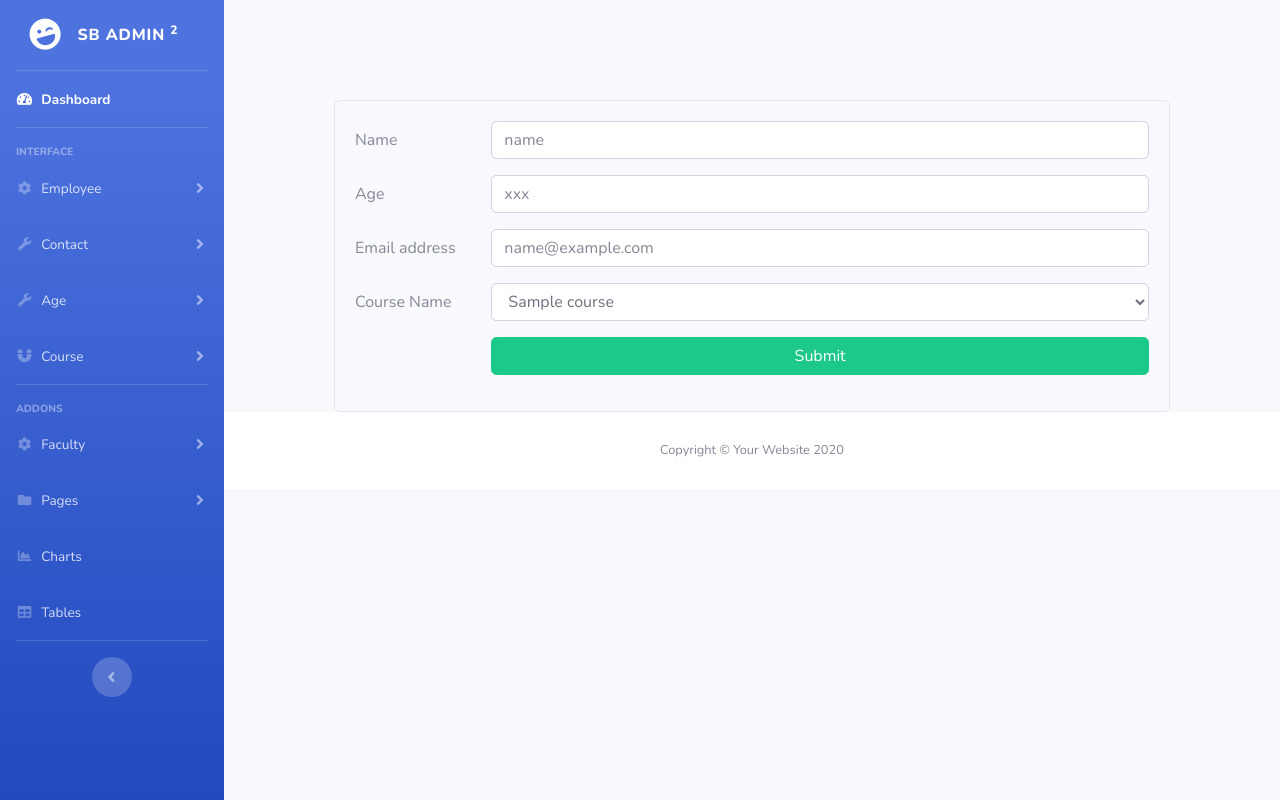
After one commit to Jasmine3014/First-curd_project-php, a PHP site: page /faculty.php in a window 1280 px wide. The commit adds this page. Run offline with PHP 8.4, Linux system fonts and the light colour scheme; tables that the repository leaves empty or names only in its code hold one stand-in row (values such as "Sample post").

Commit message:
faculty add

```diff
--- a/course_view.php
+++ b/course_view.php
@@ -15,7 +15,7 @@ $query=mysqli_query($mysqli,$sql);
     <thead>
       <tr>
         <th>id</th>
-        <th>course name</th>
+        <th>course Name</th>
       </tr>
     </thead>
     <tbody>
--- /dev/null
+++ b/faculty.php
@@ -0,0 +1,93 @@
+<?php require_once('header.php')?>
+<?php require_once('handle/database/db.php');
+ if(isset($_POST['submit'])){
+     $name = $_POST['name'];
+
+     $age = $_POST['age'];
+     $email = $_POST['email'];
+     $course_name = $_POST['course_name'];
+
+
+
+
+    $sql="INSERT INTO `faculty`(`name`, `age`, `email`,`course_name`) VALUES ('$name','$age', '$email','$course_name')";
+    // print_r($sql);
+
+    if(mysqli_query($mysqli,$sql)){
+
+        echo "<h2 class='text-center text-sucess'>Sucess</h2>";
+    }
+    else{
+        echo "failed";
+    }
+
+
+}
+
+$sql="SELECT *FROM course";
+$query=mysqli_query($mysqli,$sql);
+
+?>
+    <div class="container">
+        <div class="row">
+            <div class="col-lg-10 offset-md-1" style="margin-top: 100px;">
+                <div class="card card-body bg-light">
+                    <form action="" method="post" enctype="multipart/form-data">
+                         <div class="form-group row">
+                            <label class="col-lg-2 col-form-label" for="exampleFormControlTextarea1">Name</label>
+                            <div class="col-lg-10">
+                                <input type="text"  name="name"  class="form-control" placeholder="name" required></input>
+                            </div>
+
+                        </div>
+                           <div class="form-group row">
+                            <label class="col-lg-2 col-form-label" for="exampleFormControlInput1">Age</label>
+                            <div class="col-lg-10">
+                                <input type="text" name="age" class="form-control"
+                                       placeholder="xxx" required>
+                            </div>
+                        </div>
+
+
+
+                        <div class="form-group row">
+                            <label class="col-lg-2 col-form-label" for="exampleFormControlInput1">Email address</label>
+                            <div class="col-lg-10">
+                                <input type="email" name="email" class="form-control"
+                                       placeholder="name@example.com" required>
+                            </div>
+                        </div>
+
+                     <div class="form-group row">
+                            <label class="col-lg-2 col-form-label" for="exampleFormControlSelect1">Course Name</label>
+                            <div class="col-lg-10">
+                                <select class="form-control" name="course_name">
+
+                                 <?php while ($data=mysqli_fetch_array($query)) { ?>
+                                    <option value="<?php echo $data ["id"] ?>"><?php echo $data ["course_name"] ?></option> <?php } ?>
+
+                                </select>
+                            </div>
+                        </div>
+
+
+
+                        <div class="form-group row">
+                            <div class="offset-lg-2 col-lg-10">
+                                <input type="submit" name="submit" class="btn btn-success btn-block">
+                            </div>
+                        </div>
+
+                    </form>
+
+
+                </div>
+
+
+            </div>
+
+        </div>
+
+    </div>
+
+    <?php require_once('fotter.php') ?>
--- a/header.php
+++ b/header.php
@@ -63,7 +63,7 @@
         <div id="collapseTwo" class="collapse" aria-labelledby="headingTwo" data-parent="#accordionSidebar">
           <div class="bg-white py-2 collapse-inner rounded">
             <h6 class="collapse-header">Employee:</h6>
-            <a class="collapse-item" href="employee.php">View employee</a>
+            <a class="collapse-item" href="employee.php">Add employee</a>
             <a class="collapse-item" href="employee_view.php">Employee list</a>
 
 
@@ -126,6 +126,23 @@
       <div class="sidebar-heading">
         Addons
       </div>
+       <!-- Nav Item - Pages Collapse Menu -->
+      <li class="nav-item">
+        <a class="nav-link collapsed" href="#" data-toggle="collapse" data-target="#collapseTwo" aria-expanded="true" aria-controls="collapseTwo">
+          <i class="fas fa-fw fa-cog"></i>
+          <span>Faculty</span>
+        </a>
+        <div id="collapseTwo" class="collapse" aria-labelledby="headingTwo" data-parent="#accordionSidebar">
+          <div class="bg-white py-2 collapse-inner rounded">
+            <h6 class="collapse-header">Faculty:</h6>
+            <a class="collapse-item" href="faculty.php">Add Faculty</a>
+            <a class="collapse-item" href="faculty_view.php">Faculty list</a>
+
+
+          </div>
+        </div>
+      </li>
+
 
       <!-- Nav Item - Pages Collapse Menu -->
       <li class="nav-item">
```
Also changed, not shown: faculty_delete.php (added, +13 -0 lines), faculty_edit.php (added, +70 -0 lines), faculty_update.php (added, +29 -0 lines), faculty_view.php (added, +42 -0 lines).
